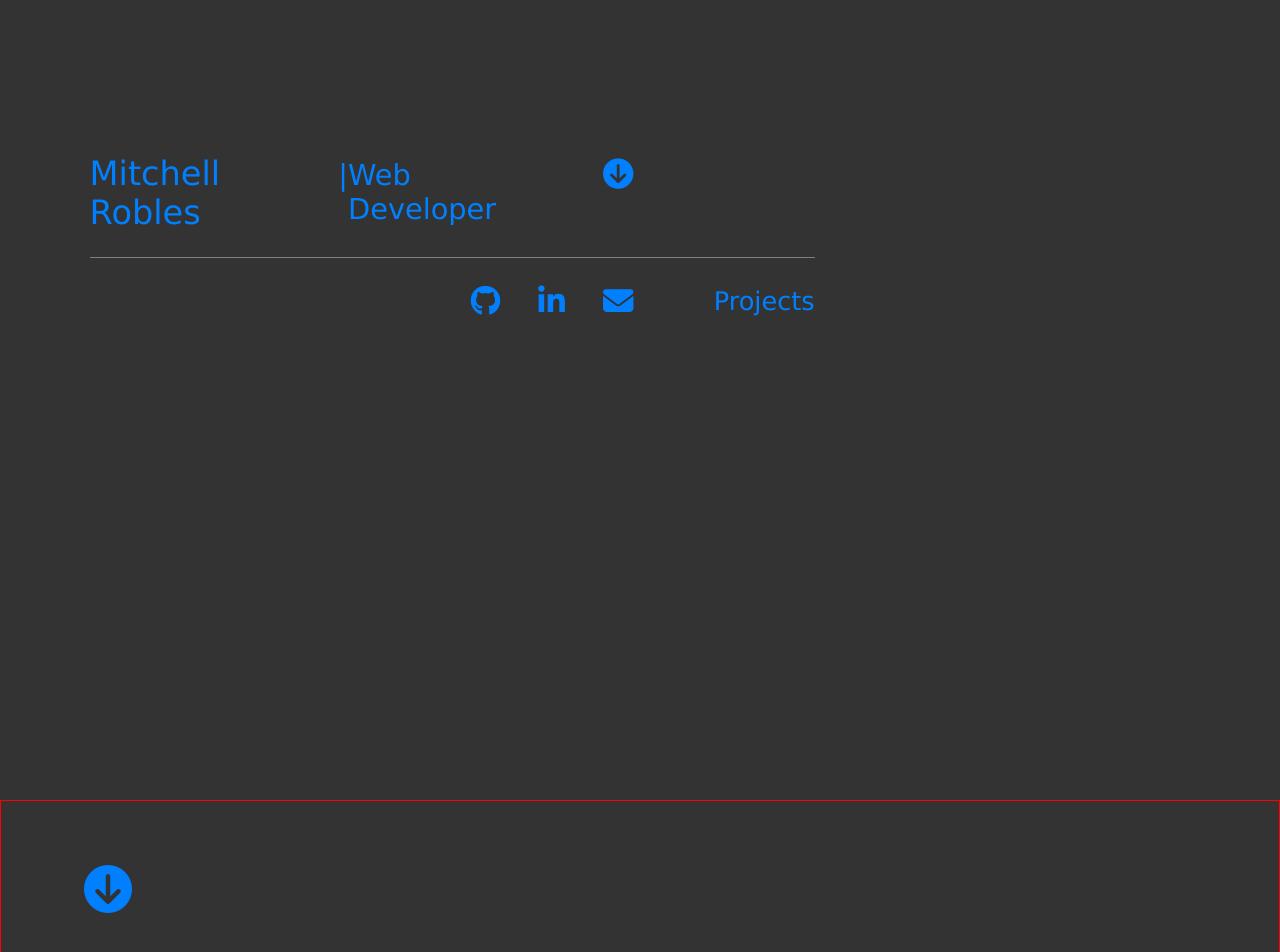
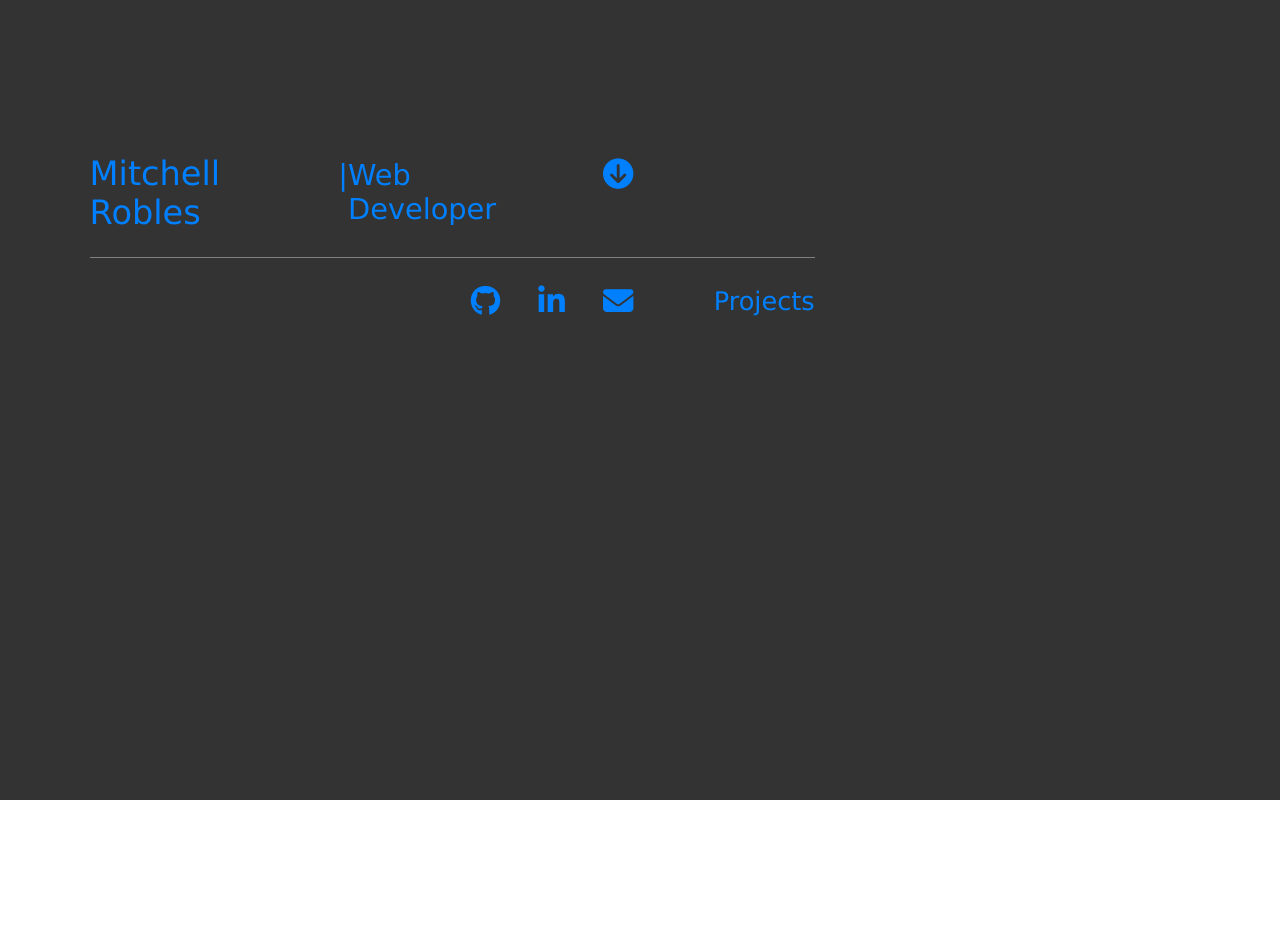
Before and after one commit to mitchellr92/portfolio, a React (Create React App) app: page / in a window 1280 px wide. Shown: the top 952 px of the page. After the commit the page ends 800 px from the top, so only its background shows below. Built offline with nearby package versions, Linux system fonts and the light colour scheme.

Commit message:
portfolio animation mostly complete, still need to clean up code

```diff
--- a/src/App.css
+++ b/src/App.css
@@ -4,4 +4,5 @@
   height: auto;
   min-height: 100vh;
   overflow: hidden;
+  position: relative;
 }
--- a/src/App.js
+++ b/src/App.js
@@ -1,5 +1,5 @@
 import React, { Component } from "react";
-import { Route } from "react-router-dom";
+// import { Route } from "react-router-dom";
 import "./App.css";
 import axios from "axios";
 
@@ -51,40 +51,39 @@ class App extends Component {
   render() {
     return (
       <div className="App">
-        <Route
+        {/* <Route
           exact
           path="/"
           render={props => (
+            )}
+        /> */}
             <Modal
-              visible={this.state.visibility}
               display={this.state.modal}
               closeModal={this.closeModal}
               newMessage={this.newMessage}
             />
-          )}
-        />
-        <Route
+        {/* <Route
           exact
           path="/"
           render={props => (
+            )}
+        /> */}
             <Profile
+              className="profile-root"
               openModal={this.openModal}
               openPortfolio={this.openPortfolio}
             />
-          )}
-        />
-        <Route
+        {/* <Route
           exact
           path="/"
           render={props => (
+            )}
+        /> */}
             <Portfolio
-              visible={this.state.visibility}
+              className="portfolio-root"
               display={this.state.portfolio}
-              display={this.state.display}
               closePortfolio={this.closePortfolio}
             />
-          )}
-        />
       </div>
     );
   }
--- a/src/Components/Portfolio/Portfolio.css
+++ b/src/Components/Portfolio/Portfolio.css
@@ -1,19 +1,61 @@
+/* Container */
+
 .portfolio-container {
-  border: 1px solid red;
-  /* visibility: hidden; */
+  /* border: 1px solid red; */
   display: flex;
   flex-direction: column;
   align-items: flex-start;
   flex-wrap: wrap;
+  width: 100%;
+  height: 100%;
+  position: absolute;
+  top: 0;
+  left: 0;
   padding-top: 5%;
 }
 
+/* Drop down button */
+
+.back-button {
+  cursor: pointer;
+  position: relative;
+  margin-left: 6.5%;
+  right: -2000px;
+  animation: slide-left 2000ms 1000ms forwards;
+  z-index: 2;
+}
+
+.hidden-button {
+  animation: slide-right-off 2000ms forwards;
+}
+
+.right-arrow {
+  animation: spin 2500ms reverse 1;
+}
+
+.right-arrow:hover {
+  color: lightskyblue;
+}
+
+.hidden-right-arrow {
+  animation: spin-right 1000ms linear 1;
+}
+
+/* Projects */
 .portfolio-projects {
   display: flex;
   justify-content: space-evenly;
   width: 100%;
   margin: auto;
   margin-top: 100px;
+  position: relative;
+  right: -2000px;
+  animation: slide-left 1600ms forwards;
+  z-index: 2;
+}
+
+.hidden {
+  animation: slide-right-off 1600ms 1000ms forwards;
 }
 
 .top-row {
@@ -44,13 +86,8 @@
   height: 85vh;
 }
 
-.null {
-  display: none;
-}
-
 .portfolio-container .fas {
   font-size: 3rem;
-  cursor: pointer;
 }
 
 .fa-angle-double-up {
@@ -58,6 +95,10 @@
   justify-content: center;
   width: 30px;
   margin: auto;
+}
+
+.null {
+  display: none;
 }
 
 .active-text {
@@ -106,21 +147,7 @@
   height: auto;
 }
 
-.drop-down {
-  cursor: pointer;
-  position: relative;
-  margin-left: 6.5%;
-  right: -2000px;
-  animation: slide-left 1600ms forwards;
-}
-
-.down-button {
-  animation: spin 1800ms reverse 1;
-}
-
-.drop-down:hover {
-  color: lightskyblue;
-}
+/* Break points */
 
 @media (max-width: 1200px) {
   .portfolio-container {
@@ -153,6 +180,8 @@
   }
 }
 
+/* Animations */
+
 @keyframes slide-left {
   100% {
     right: 0;
@@ -169,18 +198,33 @@
   }
 } */
 
+@keyframes slide-right-off {
+  from {
+    right: 0;
+  }
+  to {
+    right: -2000px;
+  }
+}
+
 @-moz-keyframes spin {
   to {
-    -moz-transform: rotate(360deg);
+    -moz-transform: rotate(370deg);
   }
 }
 @-webkit-keyframes spin {
   to {
-    -webkit-transform: rotate(360deg);
+    -webkit-transform: rotate(370deg);
   }
 }
 @keyframes spin {
   to {
-    transform: rotate(360deg);
+    transform: rotate(370deg);
   }
 }
+
+@keyframes spin-right {
+  to {
+    transform: rotate(370deg);
+  }
+}
--- a/src/Components/Portfolio/Portfolio.js
+++ b/src/Components/Portfolio/Portfolio.js
@@ -5,17 +5,59 @@ import HauntedHouse from "./Projects/hauntedHouse";
 import "./Portfolio.css";
 
 class Portfolio extends Component {
+  constructor(props) {
+    super(props);
+
+    this.state = {
+      visibility: "hidden"
+    };
+  }
+
+  componentDidMount() {
+    setTimeout(
+      function() {
+        this.setState({ visibility: "visible" });
+      }.bind(this),
+      3000
+    );
+  }
+
   render() {
+    console.log(this.props);
     return (
-      <div className="portfolio-container">
-        <a className="drop-down" onClick={this.props.closePortfolio}>
-          <i class="fas fa-arrow-circle-down down-button"></i>
+      <div
+        className={
+          this.props.display
+            ? "portfolio-container"
+            : "portfolio-container portfolio-collapse"
+        }
+        style={{ visibility: this.state.visibility }}
+      >
+        <a
+          className={
+            this.props.display ? "back-button" : "back-button hidden-button"
+          }
+          onClick={this.props.closePortfolio}
+        >
+          <i
+            class={
+              this.props.display
+                ? "fas fa-arrow-circle-right right-arrow"
+                : "fas fa-arrow-circle-right hidden-right-arrow"
+            }
+          ></i>
         </a>
-        <div className="portfolio-projects">
+        <div
+          className={
+            this.props.display
+              ? "portfolio-projects"
+              : "portfolio-projects hidden"
+          }
+        >
           <div className="top-row">
-            <LambdaNotes className="project project-1" />
-            <RvNav className="project project-2" />
-            <HauntedHouse className="project project-3" />
+            <LambdaNotes className="project-card project-1" />
+            <RvNav className="project-card project-2" />
+            <HauntedHouse className="project-card project-3" />
           </div>
         </div>
       </div>
--- a/src/Components/Profile/Profile.css
+++ b/src/Components/Profile/Profile.css
@@ -2,6 +2,11 @@
   display: flex;
   flex-direction: column;
   height: 100vh;
+  width: 100%;
+  height: 100%;
+  position: absolute;
+  top: 0;
+  left: 0;
   overflow: hidden;
 }
 
--- a/src/index.js
+++ b/src/index.js
@@ -6,9 +6,7 @@ import * as serviceWorker from "./serviceWorker";
 import { BrowserRouter as Router } from "react-router-dom";
 
 ReactDOM.render(
-  <Router>
-    <App />
-  </Router>,
+    <App />,
   document.getElementById("root")
 );
 
```
